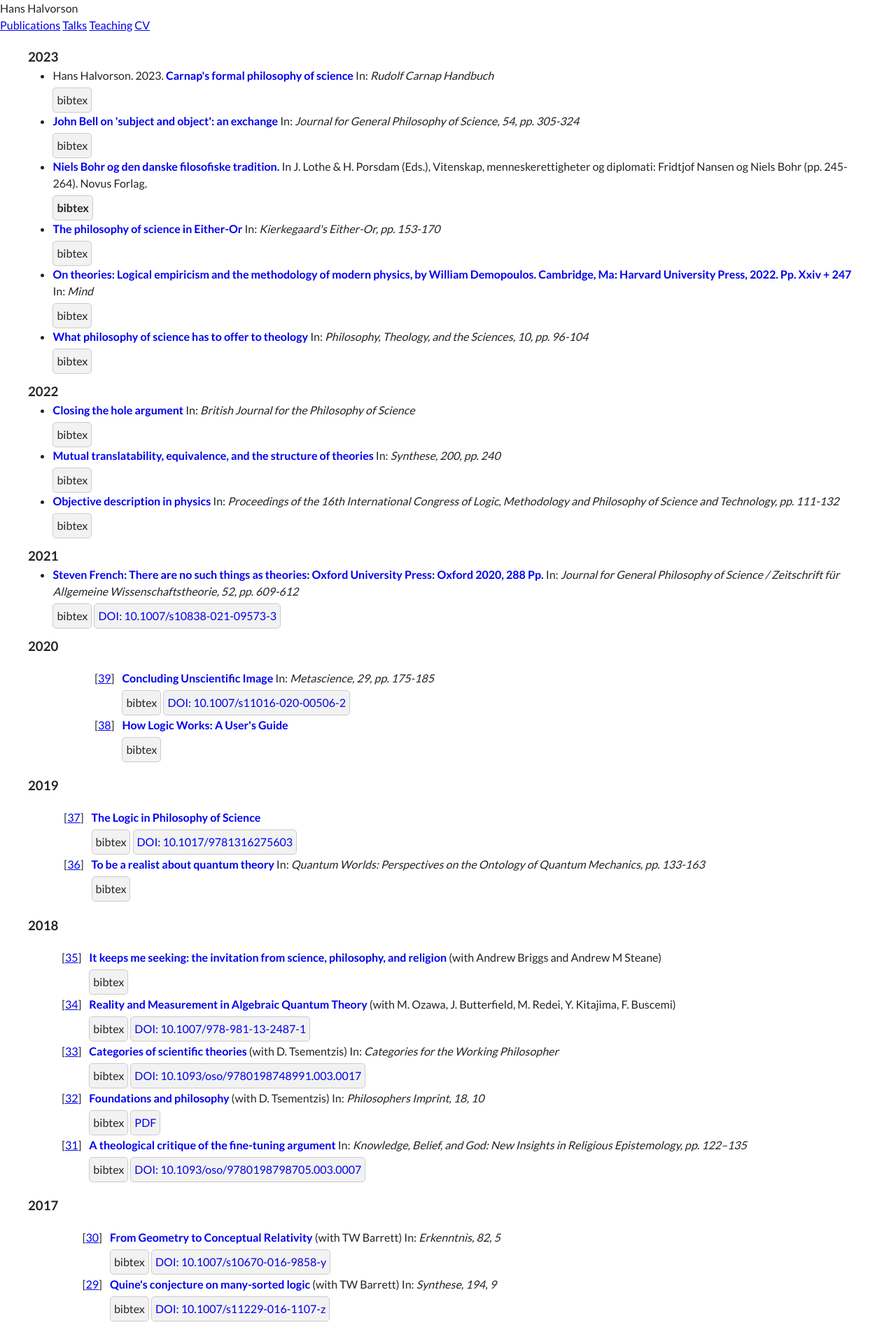
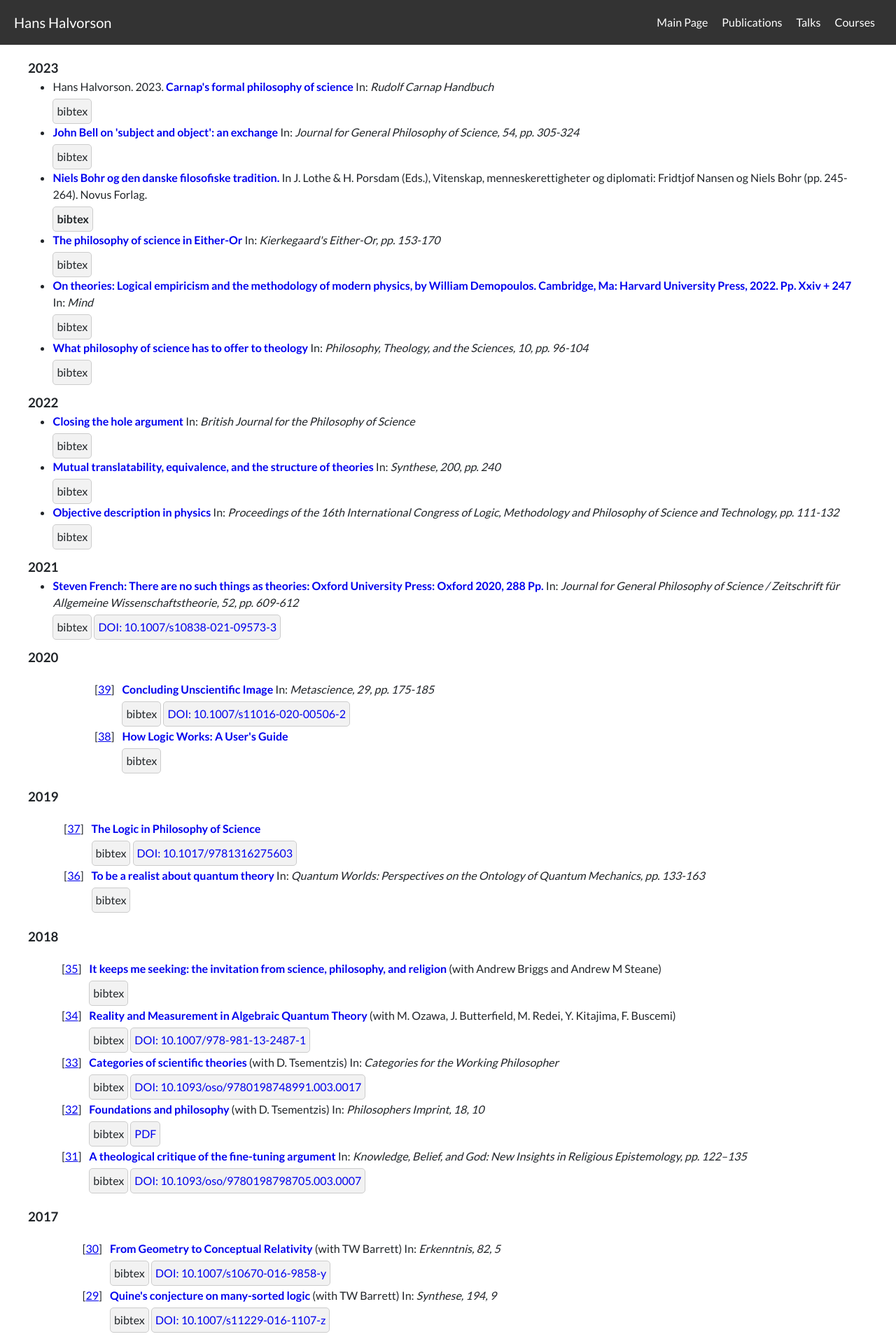
Before and after one commit to hhalvors/hhalvors.github.io, a Jekyll site: the page publications.html, which Jekyll copies as it is, in a window 1280 px wide. Shown: the top 1913 px of the page at 70% size. Built offline with Jekyll 4.4.1, drawn with Linux system fonts in a browser that asks for light colours.

Commit message:
new menu bar

```diff
--- a/css/style.css
+++ b/css/style.css
@@ -32,6 +32,48 @@
 
 *, * ::before, * ::after {
     box-sizing:border-box
+}
+
+.top-bar {
+  display: flex;
+  justify-content: space-between;
+  align-items: center;
+  background-color: #333;
+  color: white;
+  padding: 10px 20px;
+}
+
+.top-bar .name {
+  font-size: 20px;
+}
+
+.navbar ul {
+  list-style-type: none;
+  padding: 0;
+  margin: 0;
+  display: flex;
+  flex-direction: row;
+}
+
+.navbar ul li a {
+  text-decoration: none;
+  color: white;
+  padding: 10px;
+  display: block;
+}
+
+.navbar a.icon {
+  display: none;
+}
+
+@media screen and (max-width: 600px) {
+  .navbar ul {
+    display: none;
+  }
+  .navbar a.icon {
+    display: block;
+    float: right;
+  }
 }
 
 body {
@@ -116,3 +158,27 @@ h3 {
 .year-container ul li {
   /* Additional styling for list items if necessary */
 }
+
+.navbar.responsive .icon {
+  position: absolute;
+  right: 0;
+  top: 0;
+}
+
+.navbar.responsive ul {
+  display: block;
+  position: absolute;
+  background-color: #333;
+  width: 100%;
+  top: 40px;
+  left: 0;
+}
+
+.navbar.responsive ul li {
+  float: none;
+}
+
+.navbar.responsive ul li a {
+  display: block;
+  text-align: left;
+}
--- a/publications.html
+++ b/publications.html
@@ -3,19 +3,27 @@
 <head>
   <title>Publications of Hans Halvorson</title>
   <meta charset="UTF-8">
+  <meta name="viewport" content="width=device-width, initial-scale=1.0">
     <link rel="stylesheet" type="text/css" href="css/style.css">
   <link href="https://fonts.googleapis.com/css2?family=Lato:wght@400;700&display=swap" rel="stylesheet">
 </head>
 
-  <body>
+<body>
 
-  <div class="menu-bar">
-  <div class="header">Hans Halvorson</div>
-  <a href="/publications/">Publications</a>
-  <a href="/talks.html">Talks</a>
-  <a href="/teaching/index.html">Teaching</a>
-  <a href="#cv">CV</a>
-  </div>
+<div class="top-bar">
+  <div class="name">Hans Halvorson</div>
+  <nav class="navbar" id="navbar">
+    <a href="javascript:void(0);" class="icon" onclick="toggleMenu()">
+      &#9776;
+    </a>
+    <ul>
+      <li><a href="/">Main Page</a></li>
+      <li><a href="/publications.html">Publications</a></li>
+      <li><a href="/talks.html">Talks</a></li>
+      <li><a href="/courses.html">Courses</a></li>
+    </ul>
+  </nav>
+</div>
 
 <div class="publications-container">
 
```
Also changed, not shown: other parts of publications.html (+10 -0 lines).
